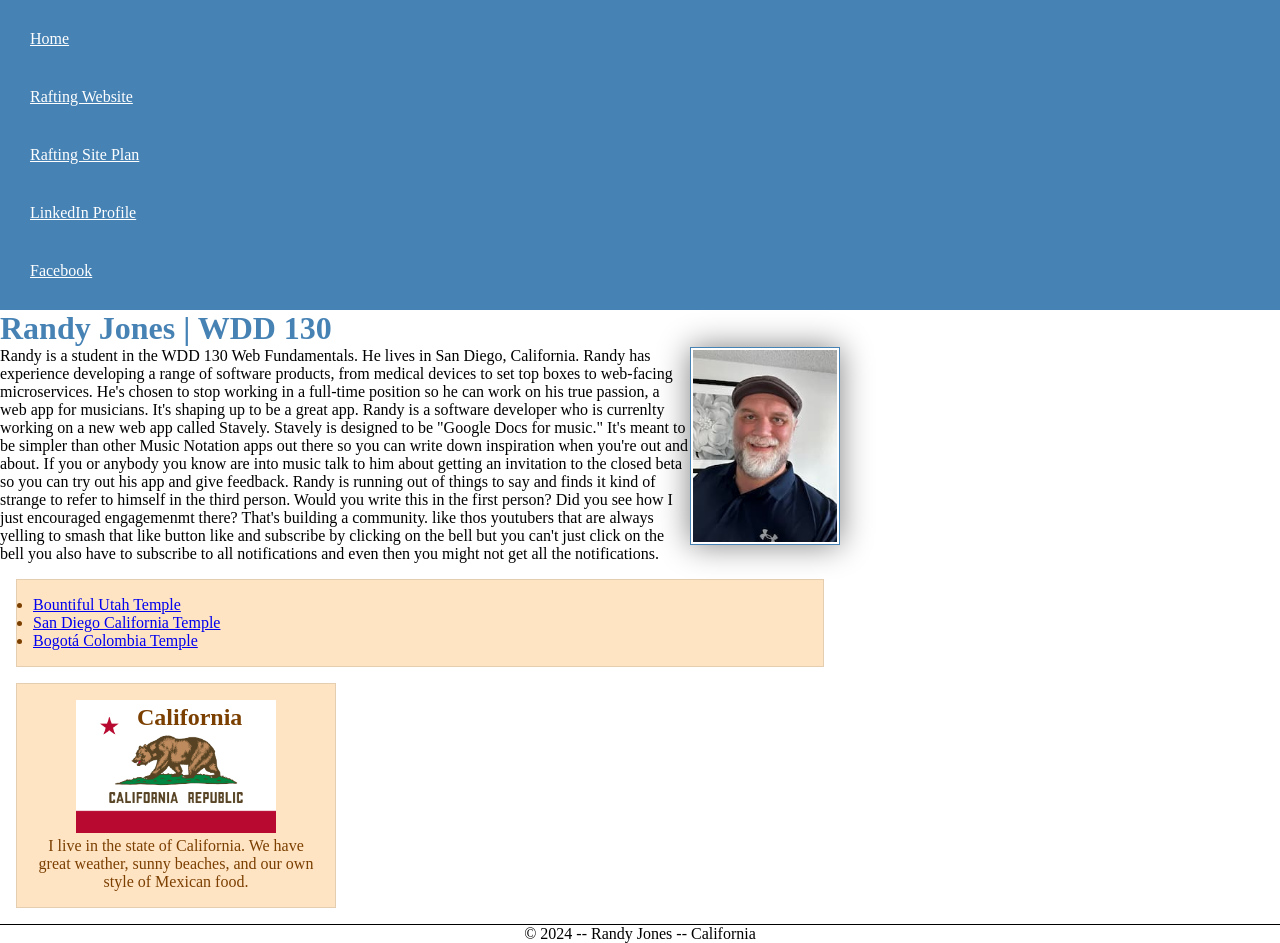
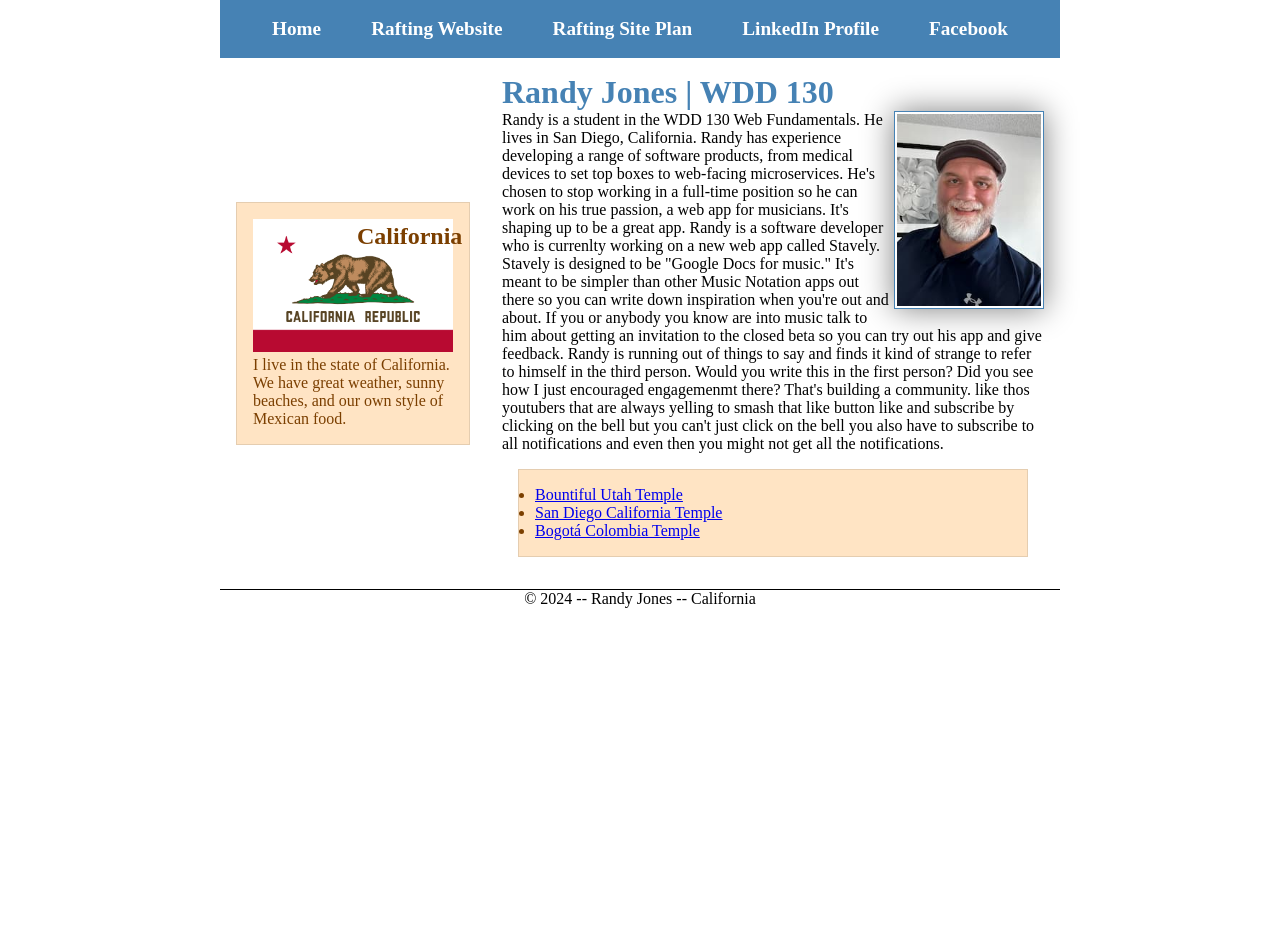
Before and after one commit to trez-rentnor/wdd130, a plain HTML site: page index.html in a window 1280 px wide. After the commit the page ends 800 px from the top, so only its background shows below. Drawn offline with Linux system fonts and the light colour scheme.

Commit message:
Week4 assignment attempt 1

```diff
--- a/index.html
+++ b/index.html
@@ -18,6 +18,7 @@
                 <a href="https://www.facebook.com">Facebook</a>
             </nav>
         </header>
+        <div class="grid">
             <main>
                 <h1>Randy Jones | WDD 130</h1>
                 <img src="images/profile.jpg" alt="Randy's profile picture" width="200">
@@ -47,6 +48,7 @@
                 <img src="images/640px-Flag_of_California.png" alt="California Flag">
                 <p>I live in the state of California.  We have great weather, sunny beaches, and our own style of Mexican food.</p>
             </aside>
+        </div>
         <footer>
             <p>&copy; 2024  --  Randy Jones  --  California</p>
         </footer>
--- a/styles/styles.css
+++ b/styles/styles.css
@@ -7,16 +7,23 @@
 nav {
     background-color: steelblue;
     padding: 10px;
+    display: flex;
+    justify-content: space-evenly;
+    align-items: center;
 }
 
 nav a {
     color: white;
     display: block;
-    padding: 20px;
+    padding: 0.5rem;
+    text-decoration: none;
+    font-size: 1.2rem;
+    font-weight: 700;
 }
 
 h1 {
     color: steelblue;
+    border-bottom: black;
 }
 
 main img {
@@ -33,13 +40,15 @@ p {
 }
 
 main {
-    max-width: 840px;
+    margin: 1rem;
+    grid-template-columns: 1fr 2fr;
 }
 
 aside {
     width: 20em;
-    text-align: center;
     position: relative;
+    grid-column: 1/2;
+    grid-row: 1/2;
 }
 
 aside img {
@@ -53,8 +62,18 @@ aside h2 {
     left: 120px;
 }
 
+header, .grid, footer {
+    max-width: 840px;
+    margin: 0 auto;
+}
+
+.grid {
+    display: flex;
+    align-items: center;
+    flex-direction: row-reverse;
+}
+
 footer {
-    margin-top: 15px;
     border-top: 1px solid #000;
     text-align: center;
 }
```
Lines whose indentation alone changed are shown as unchanged.
